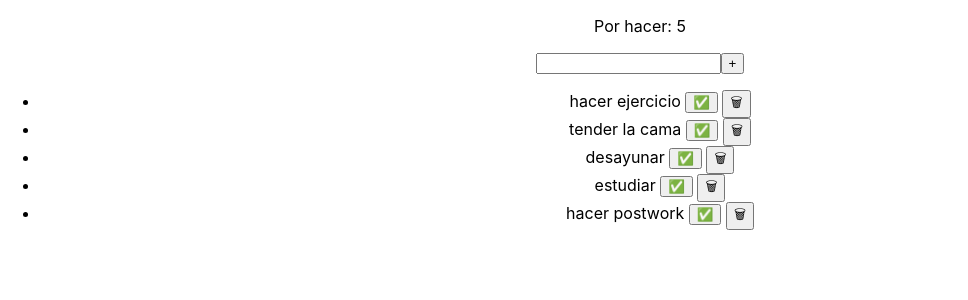
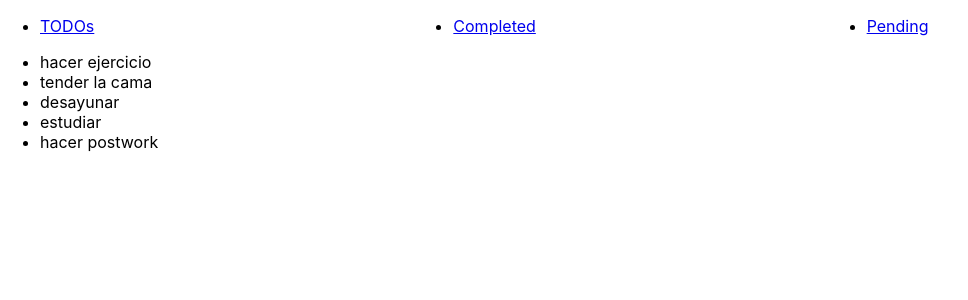
Before and after one commit to carmenmendez/lista-react, a React (Create React App) app: page /pending in a window 1280 px wide. Shown: the top 300 px of the page, without its empty margins (0-968 px from the left). Built offline with nearby package versions, Linux system fonts and the light colour scheme.

Commit message:
create two routes

```diff
--- a/package.json
+++ b/package.json
@@ -8,6 +8,7 @@
     "@testing-library/user-event": "^13.5.0",
     "react": "^17.0.2",
     "react-dom": "^17.0.2",
+    "react-router-dom": "^6.2.1",
     "react-scripts": "5.0.0",
     "web-vitals": "^2.1.3"
   },
--- a/src/App.css
+++ /dev/null
@@ -1,38 +0,0 @@
-.App {
-  text-align: center;
-}
-
-.App-logo {
-  height: 40vmin;
-  pointer-events: none;
-}
-
-@media (prefers-reduced-motion: no-preference) {
-  .App-logo {
-    animation: App-logo-spin infinite 20s linear;
-  }
-}
-
-.App-header {
-  background-color: #282c34;
-  min-height: 100vh;
-  display: flex;
-  flex-direction: column;
-  align-items: center;
-  justify-content: center;
-  font-size: calc(10px + 2vmin);
-  color: white;
-}
-
-.App-link {
-  color: #61dafb;
-}
-
-@keyframes App-logo-spin {
-  from {
-    transform: rotate(0deg);
-  }
-  to {
-    transform: rotate(360deg);
-  }
-}
--- a/src/App.js
+++ b/src/App.js
@@ -1,6 +1,21 @@
 import React, { useState, useEffect } from 'react';
-import './App.css';
-import TodoList from './components/TodoList'
+import { BrowserRouter, Link, Route, Routes } from 'react-router-dom';
+import TodoList from './components/TodoList';
+import PendingTodos from './components/PendingTodos';
+import CompletedTodos from './components/CompletedTodos';
+import NotFound from './components/NotFound';
+
+const routes = () => {
+  return (
+    <BrowserRouter>
+      <div>
+        <App />
+        <Route exact path="/pending" component={PendingTodos} />
+        <Route exact path="/completed" component={CompletedTodos} />
+      </div>
+    </BrowserRouter>
+  )
+}
 
 function App() {
   const [newTodo, setNewTodo] = useState('')
@@ -62,6 +77,22 @@ function App() {
   }
   return (
     <div className="App">
+      <BrowserRouter>
+        <nav>
+          <ul style={{ display: 'grid', gridTemplateColumns: 'repeat(3, 1fr)' }}>
+            <li>
+              <Link to="/">TODOs</Link>
+            </li>
+            <li>
+              <Link to="/completed">Completed</Link>
+            </li>
+            <li>
+              <Link to="/pending">Pending</Link>
+            </li>
+          </ul>
+        </nav>
+        <Routes>
+          <Route path='/' exact element={
             <TodoList
               todos={todos}
               newTodo={newTodo}
@@ -70,6 +101,12 @@ function App() {
               handleRemoveTodo={handleRemoveTodo}
               handleToggleTodo={handleToggleTodo}
             />
+          } />
+          <Route path='/pending' element={<PendingTodos todos={todos} />} />
+          <Route path='/completed' element={<CompletedTodos todos={todos} />} />
+          <Route path="*" element={<NotFound />} />
+        </Routes>
+      </BrowserRouter>
     </div>
   );
 }
--- /dev/null
+++ b/src/components/CompletedTodos/index.js
@@ -0,0 +1,14 @@
+import React from "react";
+
+const CompletedTodos = ({ todos = [] }) => {
+    const completedTodos = todos.filter((todo) => todo.done)
+    return (
+        <div>
+            <ul>
+                {completedTodos.map((completedTodo) => <li>{completedTodo.list}</li>)}
+            </ul>
+        </div>
+    );
+};
+
+export default CompletedTodos;
--- /dev/null
+++ b/src/components/NotFound/index.js
@@ -0,0 +1,5 @@
+const NotFound = () => (
+    <div>Página no encontrada</div>
+)
+
+export default NotFound
--- /dev/null
+++ b/src/components/PendingTodos/index.js
@@ -0,0 +1,14 @@
+import React from "react";
+
+const PendingTodos = ({ todos = [] }) => {
+    const pendingTodos = todos.filter((todo) => !todo.done)
+    return (
+        <div>
+            <ul>
+                {pendingTodos.map((pendingTodo) => <li>{pendingTodo.list}</li>)}
+            </ul>
+        </div>
+    );
+};
+
+export default PendingTodos;
```
Also changed, not shown: 1 other file (tests, documents, lock files or other folders). Lines whose indentation alone changed are shown as unchanged.
